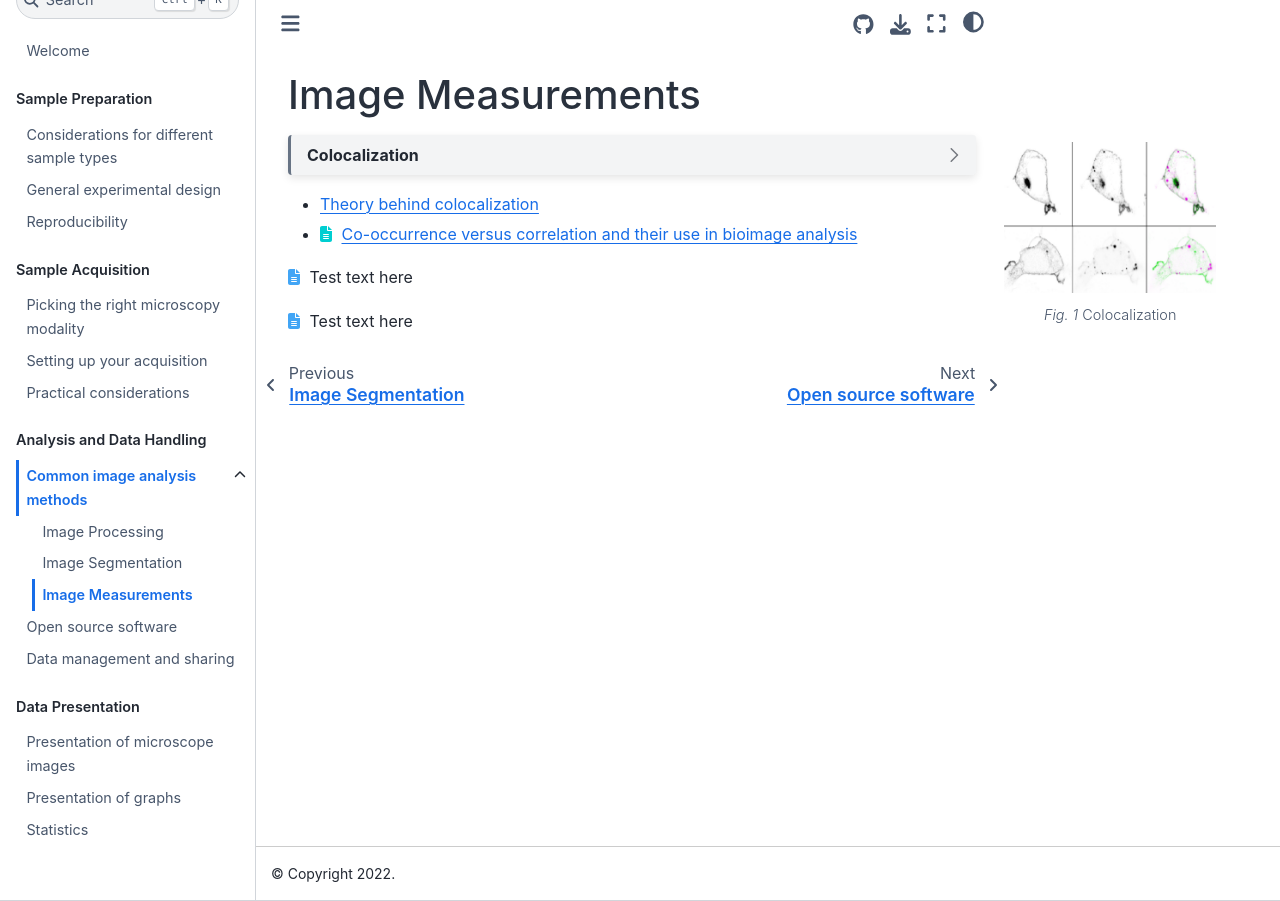
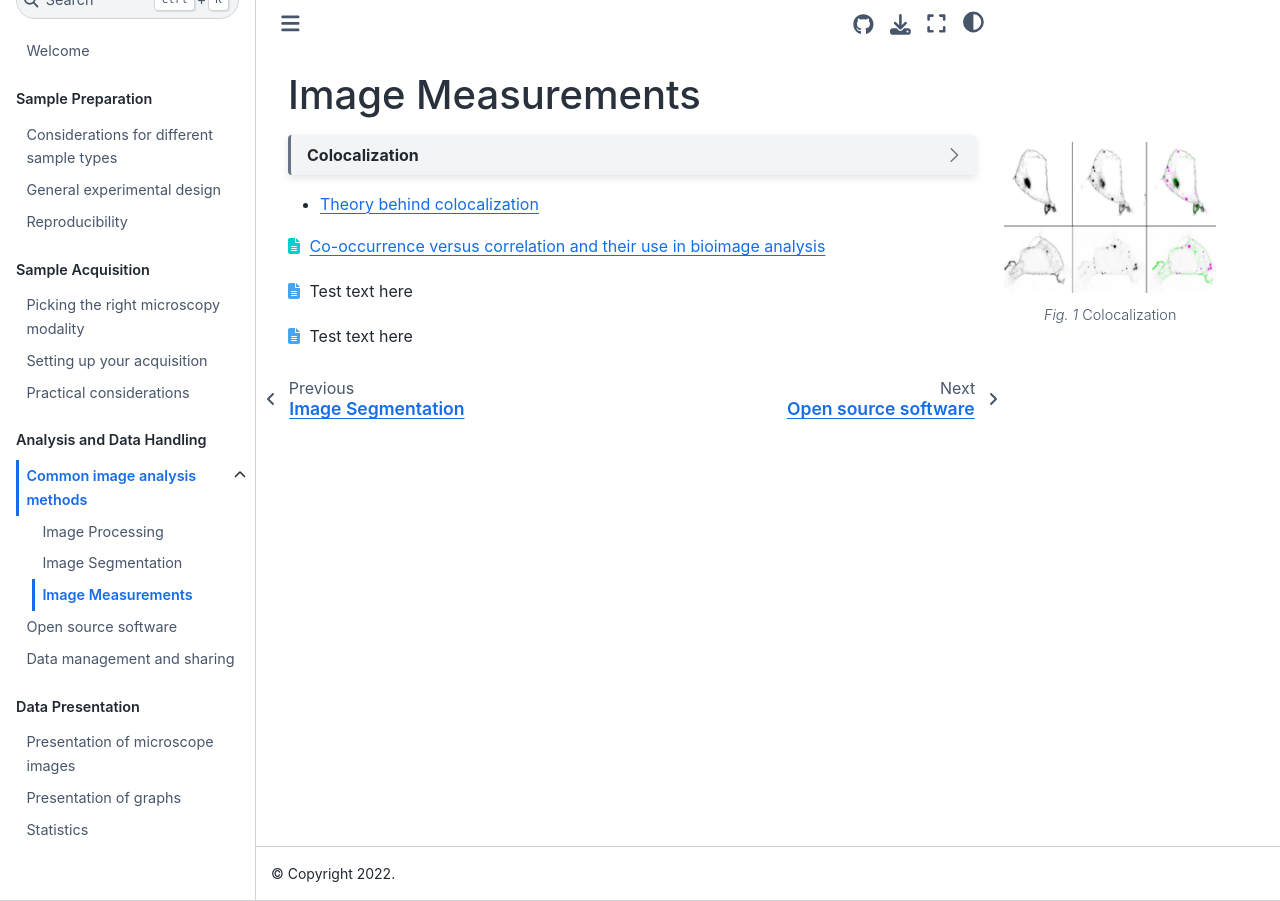
Before and after one commit to bdiazroh/MicroscopyForBeginnersReferenceGuide, a Jupyter Book: the page built from 03_Image_analysis/Image_measurements.md, in a window 1280 px wide. Built offline with Jupyter Book 1.0.4 settings and Sphinx 7.4.7 and the Sphinx Book theme 1.1.4, drawn with Linux system fonts in a browser that asks for light colours.

Commit message:
Update Image_measurements.md

```diff
--- a/03_Image_analysis/Image_measurements.md
+++ b/03_Image_analysis/Image_measurements.md
@@ -17,7 +17,7 @@ types of methods that can be used to obtain this measurement.
 
 - [Theory behind colocalization](https://svi.nl/ColocalizationTheory)
 
-- <i class="fa fa-file-lines fa-1x" style="color:DarkTurquoise;margin-right:5px"></i> [Co-occurrence versus correlation and their use in bioimage analysis](https://journals.biologists.com/jcs/article/131/3/jcs211847/77151/Image-co-localization-co-occurrence-versus)
+<i class="fa fa-file-lines fa-1x" style="color:DarkTurquoise;margin-right:5px"></i> [Co-occurrence versus correlation and their use in bioimage analysis](https://journals.biologists.com/jcs/article/131/3/jcs211847/77151/Image-co-localization-co-occurrence-versus)
 
 <i class="fa fa-file-lines fa-1x" style="color:#42A5F5;margin-right:5px"></i> Test text here
 
```
